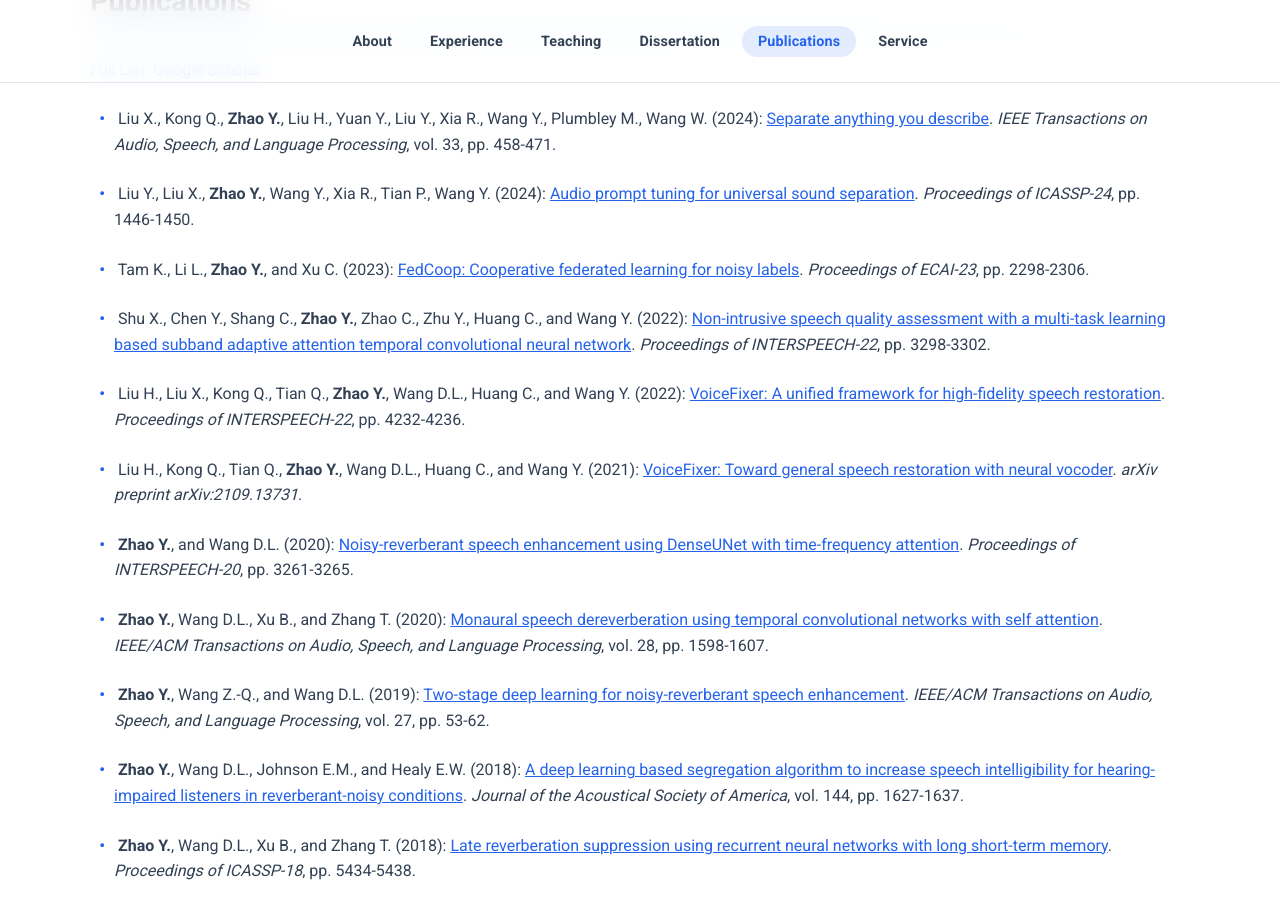
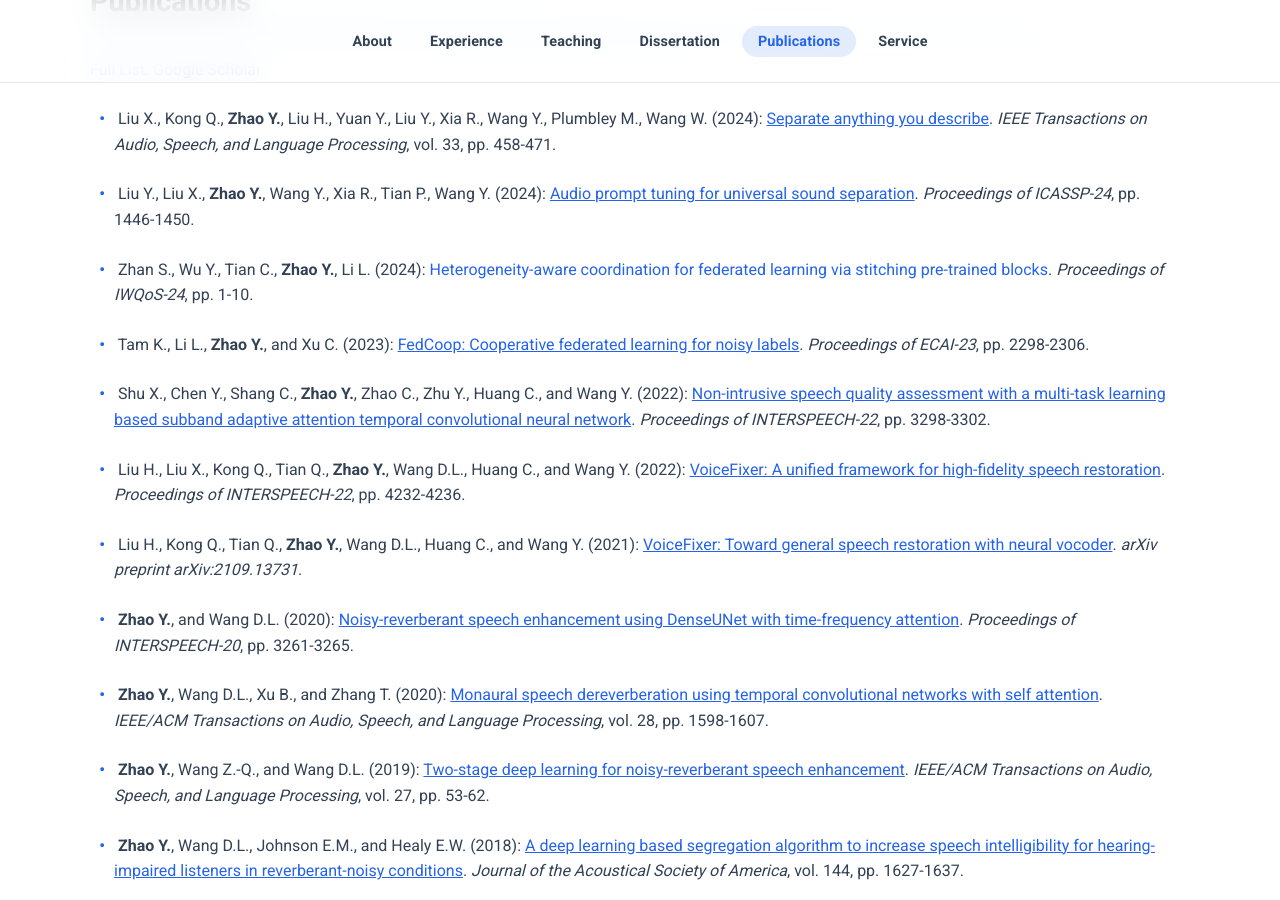
Before and after one commit to cliffzhao/cliffzhao.github.io, a Jekyll site: the page built from index.html, in a window 1280 px wide and 900 px high, scrolled down 1177 px. Built offline with Jekyll 4.4.1, drawn with Linux system fonts in a browser that asks for light colours; a style sheet for code colours, icons or effects is not loaded.

Commit message:
Add new publication entry in index.html

```diff
--- a/index.html
+++ b/index.html
@@ -86,6 +86,10 @@ title: Yan Zhao
 	  	</li>
 
 		<li> Liu Y., Liu X., <strong>Zhao Y.</strong>, Wang Y., Xia R., Tian P., Wang Y. (2024): <a href="https://arxiv.org/pdf/2311.18399" target="_blank"><U>Audio prompt tuning for universal sound separation</U></a>. <cite>Proceedings of ICASSP-24</cite>, pp. 1446-1450.
+		<br>
+		</li>
+
+		<li> Zhan S., Wu Y., Tian C., <strong>Zhao Y.</strong>, Li L. (2024): <a href="https://arxiv.org/pdf/2409.07202" target="_blank"<U>Heterogeneity-aware coordination for federated learning via stitching pre-trained blocks</U></a>. <cite>Proceedings of IWQoS-24</cite>, pp. 1-10.
 		<br>
 		</li>
 
```
